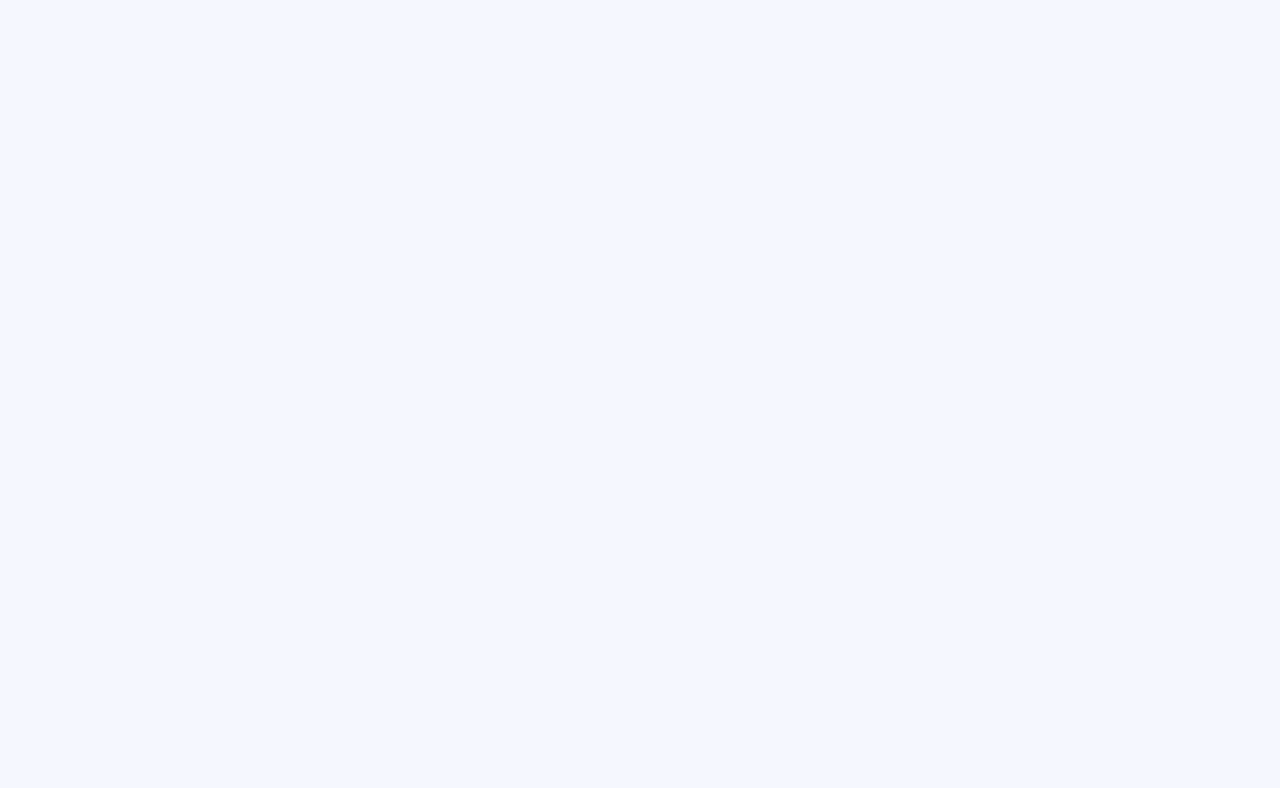
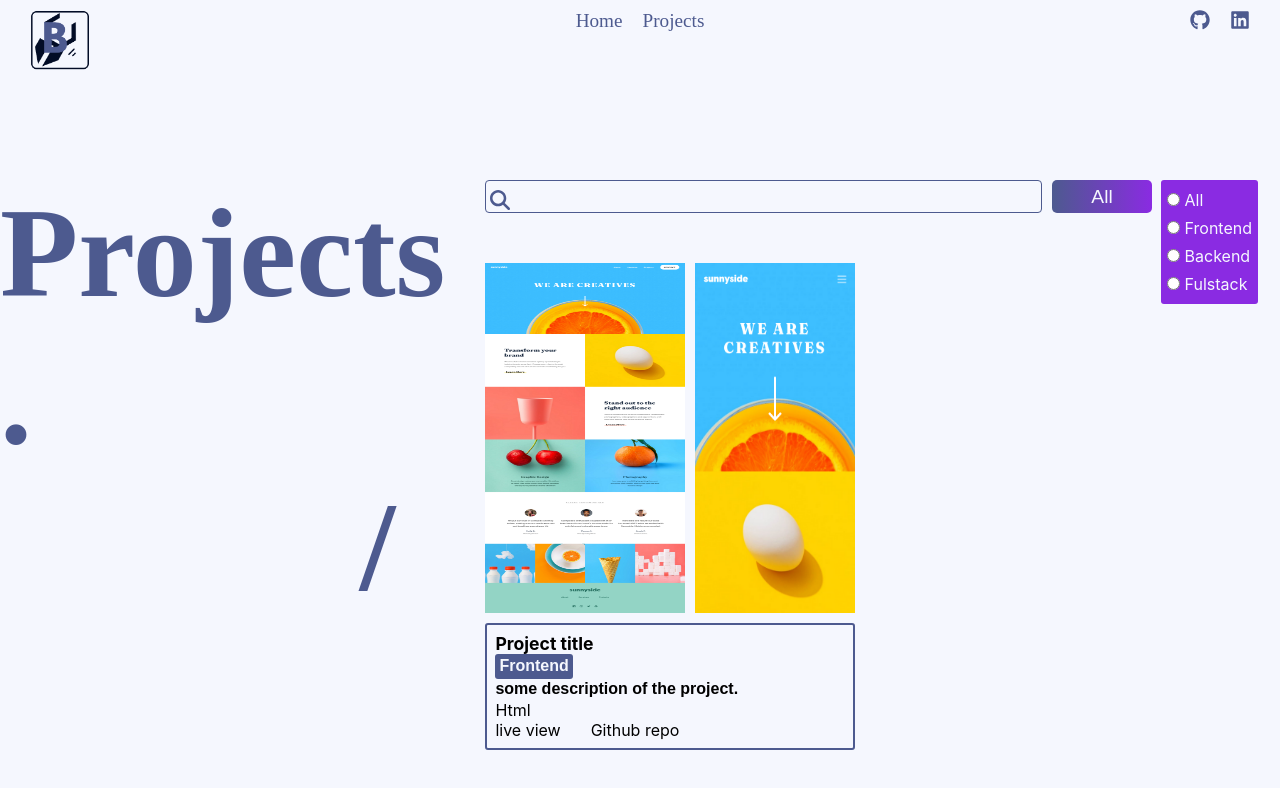
Before and after one commit to Jean-kassyl/kass-portofolio-v1, a React (Create React App) app: page /projects in a window 1280 px wide. Before the commit this address had no page. Shown: the top 788 px of the page. Built offline with nearby package versions, Linux system fonts and the light colour scheme.

Commit message:
feat: create the projetcs page

```diff
--- a/src/App.js
+++ b/src/App.js
@@ -2,11 +2,13 @@ import './App.scss';
 import {Routes, Route } from 'react-router-dom';
 
 import Home from './components/Home'
+import Projects from './components/Project'
 
 function App() {
   return (
     <Routes>
       <Route path='/' element={<Home />} />
+      <Route path='/projects' element={<Projects />} />
     </Routes>
   )
 }
--- a/src/components/Home/index.js
+++ b/src/components/Home/index.js
@@ -53,7 +53,7 @@ const Home = () => {
                         </div>
                     </div>
                     <div>
-                        <h2 className="about-title"><span>About</span><span>.</span><span>/</span></h2>
+                        <h2 className="heading2"><span>About</span><span>.</span><span>/</span></h2>
                     </div>
                 </section>
 
--- a/src/components/Home/index.scss
+++ b/src/components/Home/index.scss
@@ -1,4 +1,5 @@
 @import '../../sass/variables';
+@import '../../sass/mixin';
 
 h1 {
   color: $text-color;
@@ -57,20 +58,7 @@ p {
         }
     }
 
-    .about-title {
-        font-size: 14rem;
-        margin: 0;
-
-        span {
-            display: block;
-
-            &:last-child {
-                text-align: right;
-                padding-right: 50px;
-            }
-        }
-
-    }
+    @include heading_two(14rem);
 
 }
 
--- /dev/null
+++ b/src/components/Project/index.js
@@ -0,0 +1,50 @@
+import './index.scss';
+import Header from '../common/Header';
+import Footer from '../common/Footer';
+import Card from '../common/ProjectCard';
+import { FontAwesomeIcon } from '@fortawesome/react-fontawesome';
+import { faSearch } from '@fortawesome/free-solid-svg-icons';
+
+
+const Projects = () => {
+    return (
+        <>
+            <Header />
+            <main className="main">
+                <div className="title">
+                    <h2 className="heading2"><span>Projects</span><span>.</span><span>/</span></h2>
+                </div>
+                <div className="content">
+                    <div className="input-block">
+                        <input type="text" />
+                        <FontAwesomeIcon icon={faSearch} className="search"/>
+                        <button>All</button>
+                        <div className="categories">
+                            <label>
+                                <input type="radio" name="category"/>All
+                            </label>
+                            <label>
+                                <input type="radio" name="category"/>Frontend
+                            </label>
+                            <label>
+                                <input type="radio" name="category"/>Backend
+                            </label>
+                            <label>
+                                <input type="radio" name="category"/>Fulstack
+                            </label>
+                        </div>
+                    </div>
+                    <div className="cardParent">
+                        <Card />
+                        <Card />
+                        <Card />
+                        <Card />
+                    </div>
+                </div>
+            </main>
+            <Footer />
+        </>
+    )
+}
+
+export default Projects;
--- /dev/null
+++ b/src/components/Project/index.scss
@@ -0,0 +1,89 @@
+@import '../../sass/variables';
+@import '../../sass/mixin';
+
+
+.main {
+    padding: 100px 0;
+    display: flex;
+
+
+    @include heading_two(8rem);
+
+
+    .title {
+        padding-right: 40px;
+    }
+    .content {
+        flex: 1;
+        padding-right: 8rem;
+
+
+        .input-block {
+            position: relative;
+            width: 100%;
+            display: flex;
+            gap: 10px;
+
+
+            input {
+                padding: 8px 5px 8px 30px;
+                border-radius: 4px;
+                outline: none;
+                border: 1px solid $primary-color;
+                background-color: transparent;
+                flex: 1;
+
+            }
+
+            .search {
+                position: absolute;
+                width: 20px;
+                height: 20px;
+                top: 10px;
+                left: 5px;
+                color: $primary-color;
+            }
+
+            button {
+                outline: none;
+                border: none;
+                padding: 5px;
+                font-size: 1.2rem;
+                border-radius: 5px;
+                width: 100px;
+                color: $secondary-color;
+                background: linear-gradient(to right, $primary-color, $hover-color)
+            }
+
+            .categories {
+                background-color: $hover-color;
+                padding: 6px;
+                display: flex;
+                flex-direction: column;
+                border-radius: 3px;
+                position: absolute;
+                right: -106px;
+
+                label {
+                    margin-block: 4px;
+                    color: $secondary-color;
+
+                    input[type="radio"] {
+                        margin-right: 5px;
+                        border: none;
+                        outline: none;
+                        background-color: $secondary-color;
+                    }
+                }
+            }
+        }
+
+        .cardParent {
+            margin-top: 50px;
+            display: flex;
+            gap: 40px 10px;
+            flex-wrap: wrap;
+
+        }
+    }
+}
--- a/src/components/common/Header/index.js
+++ b/src/components/common/Header/index.js
@@ -13,7 +13,7 @@ const Header = () => {
                 <Link to='/'>
                     <li> Home</li>
                 </Link>
-                <Link to='/project'>
+                <Link to='/projects'>
                     <li> Projects</li>
                 </Link>
             </ul>
--- /dev/null
+++ b/src/sass/_mixin.scss
@@ -0,0 +1,16 @@
+@mixin heading_two($font-size) {
+    .heading2 {
+        font-size: $font-size;
+        margin: 0;
+
+        span {
+            display: block;
+
+            &:last-child {
+                text-align: right;
+                padding-right: 50px;
+            }
+        }
+
+    }
+}
--- a/src/sass/_variables.scss
+++ b/src/sass/_variables.scss
@@ -1,3 +1,4 @@
 $primary-color: #4d5a8f;
 $secondary-color: hsl(228, 88%, 98%);
 $text-color: hsl(228, 33%, 22%);
+$hover-color: blueviolet;
```
